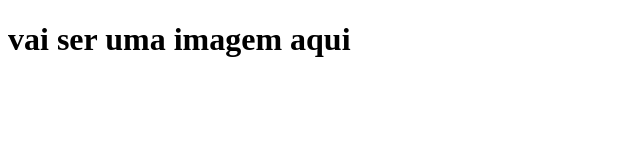
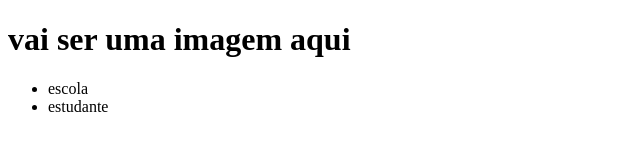
Before and after one commit to Wappler2/site-escola, a plain HTML site: page index.html in a window 1280 px wide. Shown: the whole page, without its empty margins (0-640 px from the left). Drawn offline with Linux system fonts and the light colour scheme.

Commit message:
atualiazacao

```diff
--- a/index.html
+++ b/index.html
@@ -6,7 +6,14 @@
     <meta name="viewport" content="width=device-width, initial-scale=1.0">
     <title>site escola</title>
 </head>
+<header>
+    <h1> vai ser uma imagem aqui </h1>
+    <ul>
+        <li>escola</li>
+        <li>estudante</li>
+    </ul>
+</header>
 <body>
-    <h1> vai ser uma imagem aqui </h1>
+
 </body>
 </html>
```
